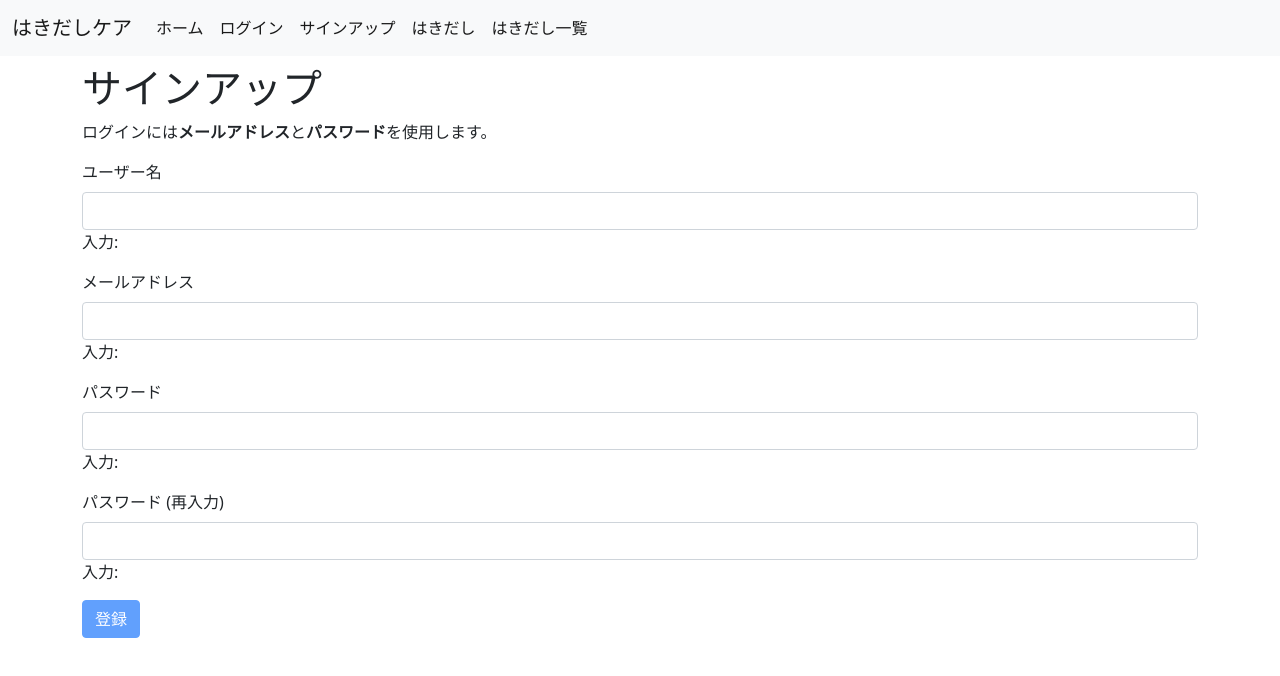
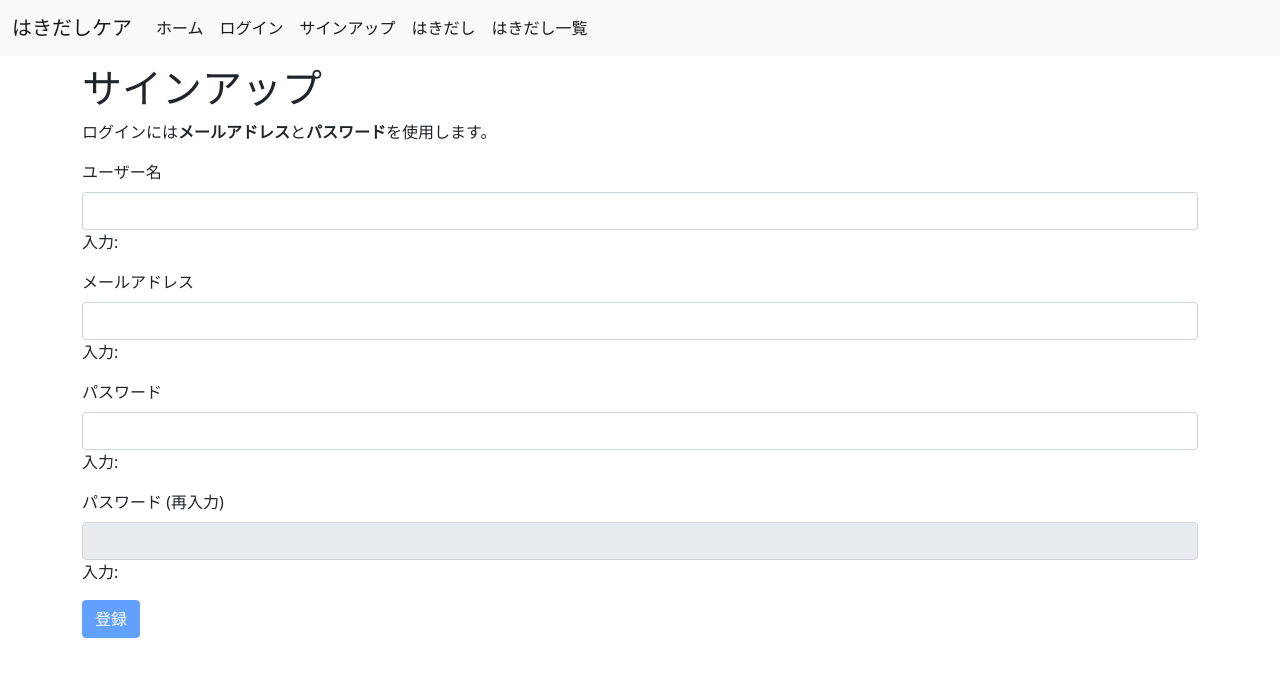
Before and after one commit to Inoue416/FinalProject, a Vue app in the folder mental_care_app/frontend/: page /signup in a window 1280 px wide. Shown: the top 676 px of the page. Built offline with nearby package versions, Linux system fonts and the light colour scheme.

Commit message:
ボタンをコンポーネント化、パスワードの入力欄を一度目の入力が正しくなければ、確認部分をdiabledにする処理を追加

```diff
--- a/mental_care_app/frontend/src/components/SignupComponent.vue
+++ b/mental_care_app/frontend/src/components/SignupComponent.vue
@@ -2,18 +2,24 @@
     import UserNameFormComponent from "./auth_components/UserNameFormComponent.vue";
     import EmailFormComponent from "./auth_components/EmailFormComponent.vue";
     import PasswordFormComponent from "./auth_components/PasswordFormComponent.vue";
+    import ButtonComponent from "./auth_components/ButtonComponent.vue";
     const key_pass = "password";
-    const key_pass_conf = "password_confirm"
+    const key_pass_conf = "password_confirm";
+    const button_label = "登録";
+    const button_type = "button";
+    const button_style = "btn btn-primary";
 </script>
 
 <template>
     <div class="mt-3 mb-3">
-        <form method="post">
+        <!-- <form method="post"> -->
+        <div class="form-area">
             <UserNameFormComponent />
             <EmailFormComponent />
             <PasswordFormComponent :kind-key="key_pass"></PasswordFormComponent>
             <PasswordFormComponent :kind-key="key_pass_conf"></PasswordFormComponent>
-            <button type="submit" class="btn btn-primary" disabled>登録</button>
-        </form>
+            <ButtonComponent :button-label="button_label" :button-style="button_style" :button-type="button_type"></ButtonComponent>
+        </div>
+        <!-- </form> -->
     </div>
 </template>
--- /dev/null
+++ b/mental_care_app/frontend/src/components/auth_components/ButtonComponent.vue
@@ -0,0 +1,27 @@
+<script setup>
+    import { defineProps, computed } from 'vue';
+    import { useStore } from 'vuex';
+    const props = defineProps({
+        buttonLabel: {
+            type: String,
+            required: true
+        },
+        buttonType: {
+            type: String,
+            required: true
+        },
+        buttonStyle: {
+            type: String,
+            required: true
+        }
+    })
+    const store = useStore();
+    const isActive = computed(() => {
+        console.log(store.getters["signupmodule/getButton"]);
+        return store.getters["signupmodule/getButton"];
+    });
+</script>
+
+<template>
+    <button :type="props.buttonType" :class="props.buttonStyle" :disabled="!isActive">{{ props.buttonLabel }}</button>
+</template>
--- a/mental_care_app/frontend/src/components/auth_components/PasswordFormComponent.vue
+++ b/mental_care_app/frontend/src/components/auth_components/PasswordFormComponent.vue
@@ -11,8 +11,7 @@
     let get_query = null;
     let set_query = null;
     let label = "";
-    console.log("kind key: ");
-    console.log(props);
+
     if (props.kindKey == 'password'){
         console.log("phase: password");
         get_query = "signupmodule/getPassword";
@@ -33,12 +32,16 @@
     const getMessage = computed(() => {
         return store.getters[get_query].message;
     });
+    const isActive = computed(() => {
+        if (props.kindKey == 'password') { return false; }
+        return store.getters[get_query].isActive;
+    })
 </script>
 
 <template>
     <div class="mb-3">
         <label :for="set_query" class="form-label">パスワード {{ label }}</label>
-        <input type="password" :id="set_query" class="form-control" v-model="getPassword" />
+        <input type="password" :id="set_query" class="form-control" v-model="getPassword" :disabled="isActive" />
         <p>入力: {{ getMessage }}</p>
     </div>
 </template>
--- a/mental_care_app/frontend/src/store/modules/SignupModule.js
+++ b/mental_care_app/frontend/src/store/modules/SignupModule.js
@@ -19,6 +19,7 @@ const state = {
     password_confirm: {
         value: "",
         message: "",
+        isActive: true,
         is_ok: false
     },
     button: false
@@ -102,12 +103,15 @@ const mutations = {
             if (res === null) {
                 state.password.is_ok = false;
                 state.password.message = '必須項目です';
+                state.password_confirm.isActive = true;
             }else if (res) {
                 state.password.is_ok = true;
                 state.password.message = 'OK';
+                state.password_confirm.isActive = false;
             }else {
                 state.password.is_ok = false;
                 state.password.message = '入力にエラーがあります';
+                state.password_confirm.isActive = true;
             }
         }
         else if (input.key == 'password_confirm') {
@@ -128,8 +132,10 @@ const mutations = {
         }
         state[input.key].value = input.value;
         let count = 0;
-        for (const s in state) {
-            if (s.is_ok){ continue; }
+        for (const idx in state) {
+            console.log(state[idx]);
+            if (idx == "button"){ continue; }
+            if (state[idx].is_ok){ continue; }
             count+=1;
             break;
         }
```
